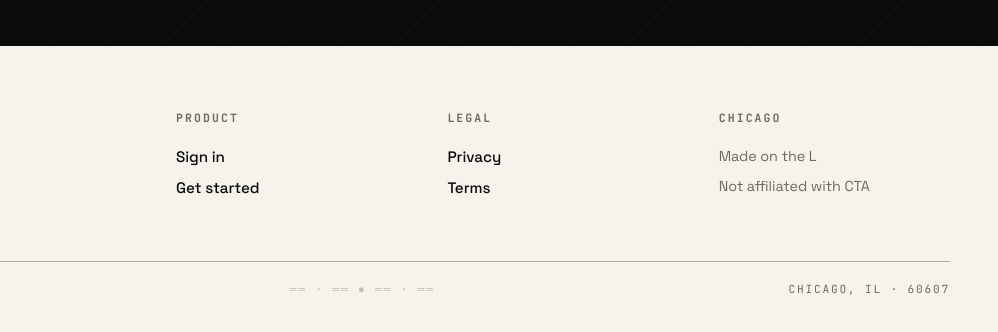
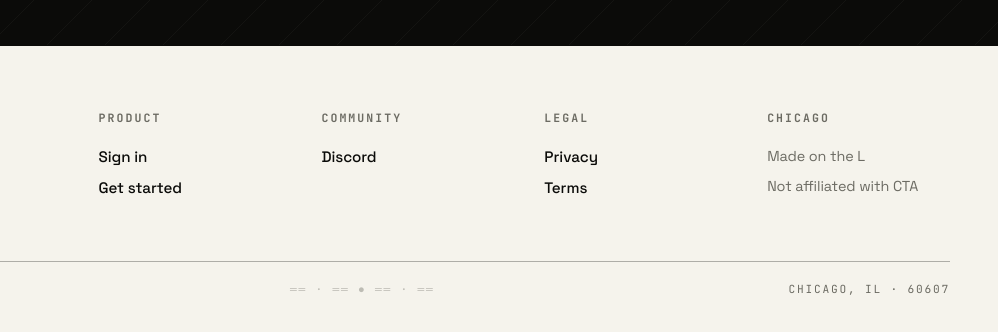
Before and after one commit to t4n15hq/OnTheLoop, a website: page public/index.html in a window 1280 px wide. Shown: the part 3525-3857 px from the top of the page, 282-1280 px from the left. Drawn offline with Linux system fonts and the light colour scheme.

Commit message:
Add Discord community link to footer
Co-Authored-By: Claude Opus 4.7 <noreply@anthropic.com>

```diff
--- a/public/css/style.css
+++ b/public/css/style.css
@@ -2111,7 +2111,7 @@ a { color: var(--cta-primary); text-decoration: none; }
 
 .lv-footer-grid {
   display: grid;
-  grid-template-columns: 1.6fr 1fr 1fr 1fr;
+  grid-template-columns: 1.6fr 1fr 1fr 1fr 1fr;
   gap: 40px;
   max-width: 1400px;
   margin: 0 auto 40px;
--- a/public/index.html
+++ b/public/index.html
@@ -440,6 +440,10 @@
           <h5>Product</h5>
           <a href="#login">Sign in</a>
           <a href="#register">Get started</a>
+        </div>
+        <div class="lv-footer-col">
+          <h5>Community</h5>
+          <a href="https://discord.gg/DjAdShf4P" target="_blank" rel="noopener noreferrer">Discord</a>
         </div>
         <div class="lv-footer-col">
           <h5>Legal</h5>
```
